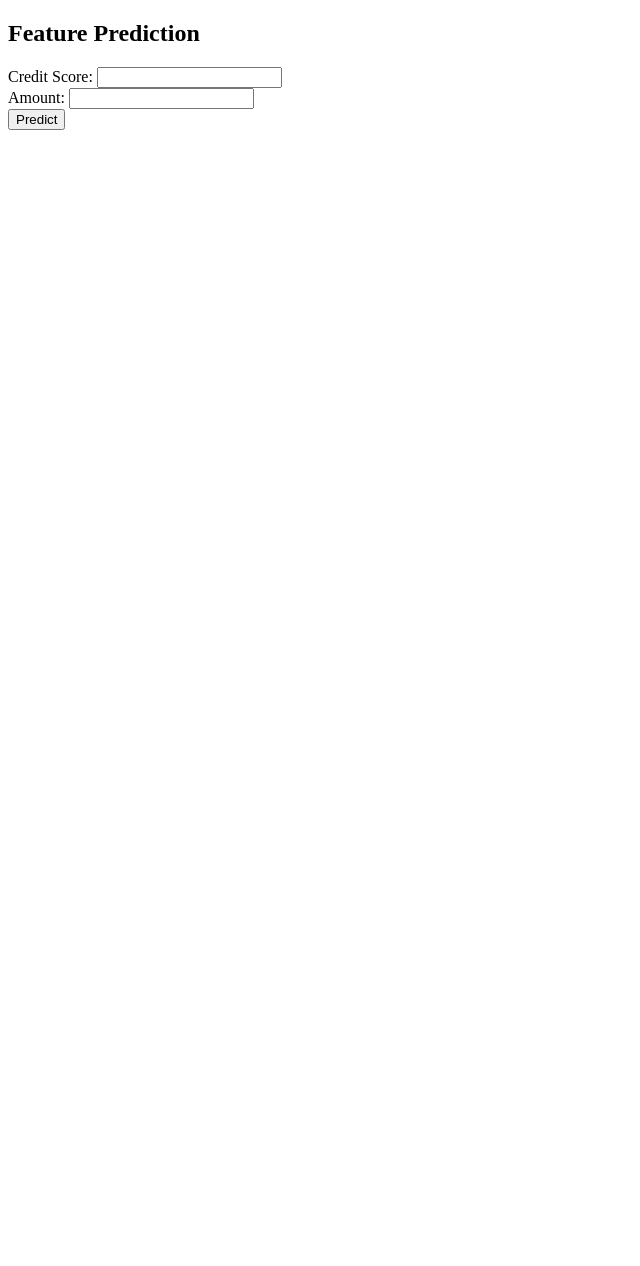
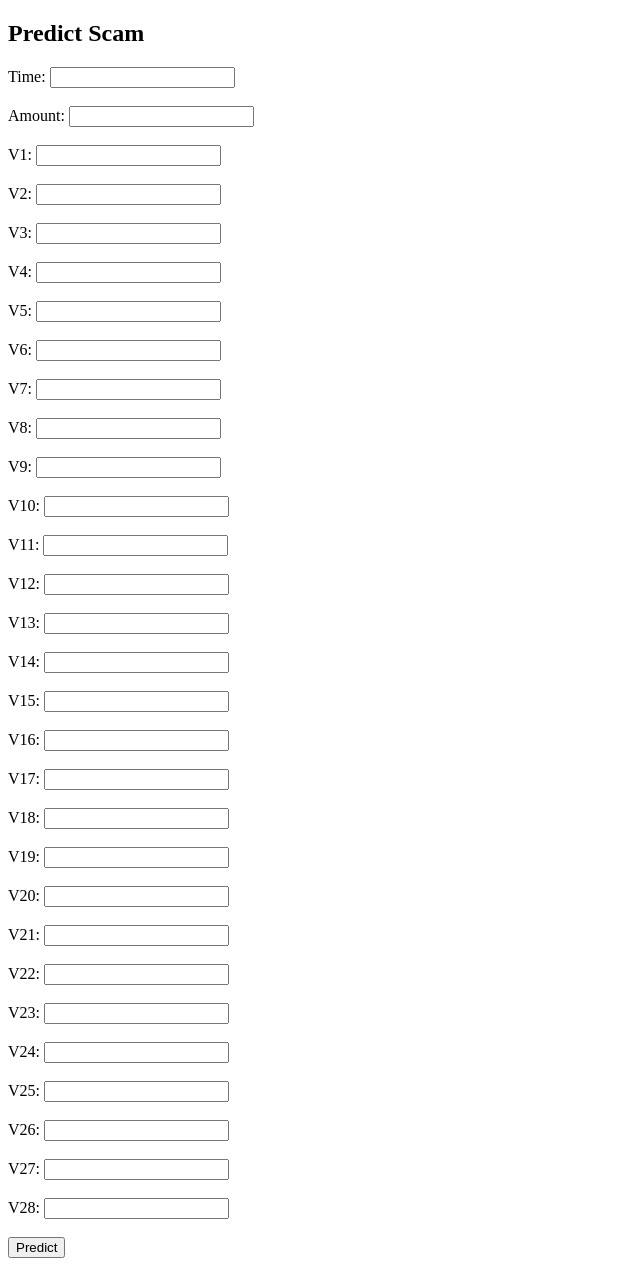
Before and after one commit to mohmd1087/Credit-Card-Fraud-Detection-using-ML-and-FAST-API, a FastAPI app: template templates/predict.html in a window 1280 px wide. Shown: the whole page, without its empty margins (0-640 px from the left). Before the commit the page ends 130 px from the top, so only its background shows below. Run offline with FastAPI, Linux system fonts and the light colour scheme; the template is opened without the code that fills it, so the values that code supplies are empty; parts of the project's set-up code (start-up, migrations or seed data) failed here and were passed over.

Commit message:
Uses the model to make predictions

```diff
--- a/app.py
+++ b/app.py
@@ -1,31 +1,71 @@
 from fastapi import FastAPI, Request, Form
 from fastapi.responses import HTMLResponse
 from fastapi.templating import Jinja2Templates
-from typing import Optional
+import joblib
+import numpy as np
 
 app = FastAPI()
 templates = Jinja2Templates(directory="templates")
 
-# Dummy in-memory storage for users and predictions
+# Load your trained model and scaler
+model = joblib.load("random_forest_model.pkl")
+scaler = joblib.load("scaler.pkl")
+
+# Dummy in-memory storage for users
 users = {}
 
-# Dummy prediction logic for demonstration purposes
 def predict_scam(features: dict) -> str:
-    credit_score = features.get('credit_score', 0)
-    amount = features.get('amount', 0)
-    # Implement your prediction logic here
-    return "Scam" if amount > 1000 or credit_score < 500 else "Not a Scam"
+    # Prepare the feature array
+    feature_values = np.array([
+        features.get('time', 0),
+        features.get('amount', 0),
+        features.get('V1', 0),
+        features.get('V2', 0),
+        features.get('V3', 0),
+        features.get('V4', 0),
+        features.get('V5', 0),
+        features.get('V6', 0),
+        features.get('V7', 0),
+        features.get('V8', 0),
+        features.get('V9', 0),
+        features.get('V10', 0),
+        features.get('V11', 0),
+        features.get('V12', 0),
+        features.get('V13', 0),
+        features.get('V14', 0),
+        features.get('V15', 0),
+        features.get('V16', 0),
+        features.get('V17', 0),
+        features.get('V18', 0),
+        features.get('V19', 0),
+        features.get('V20', 0),
+        features.get('V21', 0),
+        features.get('V22', 0),
+        features.get('V23', 0),
+        features.get('V24', 0),
+        features.get('V25', 0),
+        features.get('V26', 0),
+        features.get('V27', 0),
+        features.get('V28', 0)
+    ]).reshape(1, -1)
+
+    # Scale the features
+    scaled_features = scaler.transform(feature_values)
+
+    # Predict using the model
+    prediction = model.predict(scaled_features)[0]
+    return "Scam" if prediction == 1 else "Not a Scam"
 
 @app.get("/signup", response_class=HTMLResponse)
 async def signup(request: Request):
     return templates.TemplateResponse("signup.html", {"request": request})
 
 @app.post("/signup", response_class=HTMLResponse)
-async def signup_post(request: Request, username: str = Form(...), email: str = Form(...), password: str = Form(...), confirm_password: str = Form(...)):
+async def signup_post(request: Request, username: str = Form(...), password: str = Form(...), confirm_password: str = Form(...), email: str = Form(...)):
+    if username in users:
+        return templates.TemplateResponse("signup.html", {"request": request, "error": "Username already exists"})
     if password != confirm_password:
         return templates.TemplateResponse("signup.html", {"request": request, "error": "Passwords do not match"})
-    if username in users:
-        return templates.TemplateResponse("signup.html", {"request": request, "error": "Username already exists"})
     users[username] = {"password": password, "email": email}
     return templates.TemplateResponse("login.html", {"request": request, "message": "Signup successful! Please login."})
 
@@ -36,15 +76,73 @@ async def login(request: Request):
 @app.post("/login", response_class=HTMLResponse)
 async def login_post(request: Request, username: str = Form(...), password: str = Form(...)):
     user = users.get(username)
-    if not user or user["password"] != password:
+    if user is None or user['password'] != password:
         return templates.TemplateResponse("login.html", {"request": request, "error": "Invalid credentials"})
     return templates.TemplateResponse("predict.html", {"request": request})
 
-@app.get("/predict", response_class=HTMLResponse)
-async def predict(request: Request):
-    return templates.TemplateResponse("predict.html", {"request": request, "result": None})
-
 @app.post("/predict", response_class=HTMLResponse)
-async def predict_post(request: Request, credit_score: int = Form(...), amount: float = Form(...)):
-    result = predict_scam({"credit_score": credit_score, "amount": amount})
+async def predict(request: Request,
+                   time: float = Form(...),
+                   amount: float = Form(...),
+                   V1: float = Form(...),
+                   V2: float = Form(...),
+                   V3: float = Form(...),
+                   V4: float = Form(...),
+                   V5: float = Form(...),
+                   V6: float = Form(...),
+                   V7: float = Form(...),
+                   V8: float = Form(...),
+                   V9: float = Form(...),
+                   V10: float = Form(...),
+                   V11: float = Form(...),
+                   V12: float = Form(...),
+                   V13: float = Form(...),
+                   V14: float = Form(...),
+                   V15: float = Form(...),
+                   V16: float = Form(...),
+                   V17: float = Form(...),
+                   V18: float = Form(...),
+                   V19: float = Form(...),
+                   V20: float = Form(...),
+                   V21: float = Form(...),
+                   V22: float = Form(...),
+                   V23: float = Form(...),
+                   V24: float = Form(...),
+                   V25: float = Form(...),
+                   V26: float = Form(...),
+                   V27: float = Form(...),
+                   V28: float = Form(...)):
+    features = {
+        'time': time,
+        'amount': amount,
+        'V1': V1,
+        'V2': V2,
+        'V3': V3,
+        'V4': V4,
+        'V5': V5,
+        'V6': V6,
+        'V7': V7,
+        'V8': V8,
+        'V9': V9,
+        'V10': V10,
+        'V11': V11,
+        'V12': V12,
+        'V13': V13,
+        'V14': V14,
+        'V15': V15,
+        'V16': V16,
+        'V17': V17,
+        'V18': V18,
+        'V19': V19,
+        'V20': V20,
+        'V21': V21,
+        'V22': V22,
+        'V23': V23,
+        'V24': V24,
+        'V25': V25,
+        'V26': V26,
+        'V27': V27,
+        'V28': V28
+    }
+    result = predict_scam(features)
     return templates.TemplateResponse("predict.html", {"request": request, "result": result})
--- a/templates/predict.html
+++ b/templates/predict.html
@@ -1,21 +1,27 @@
 <!DOCTYPE html>
 <html>
 <head>
-    <title>Feature Prediction</title>
+    <title>Predict Scam</title>
 </head>
 <body>
-    <h2>Feature Prediction</h2>
+    <h2>Predict Scam</h2>
     <form action="/predict" method="post">
-        <label for="credit_score">Credit Score:</label>
-        <input type="number" id="credit_score" name="credit_score" required>
-        <br>
+        <label for="time">Time:</label>
+        <input type="number" step="any" name="time" id="time" required><br><br>
+
         <label for="amount">Amount:</label>
-        <input type="number" id="amount" name="amount" required>
-        <br>
-        <button type="submit">Predict</button>
+        <input type="number" step="any" name="amount" id="amount" required><br><br>
+
+        <!-- Add fields for V1 to V28 -->
+        {% for i in range(1, 29) %}
+            <label for="V{{ i }}">V{{ i }}:</label>
+            <input type="number" step="any" name="V{{ i }}" id="V{{ i }}" required><br><br>
+        {% endfor %}
+
+        <input type="submit" value="Predict">
     </form>
     {% if result %}
-        <p>Prediction: {{ result }}</p>
+        <h3>Prediction Result: {{ result }}</h3>
     {% endif %}
 </body>
 </html>
```
